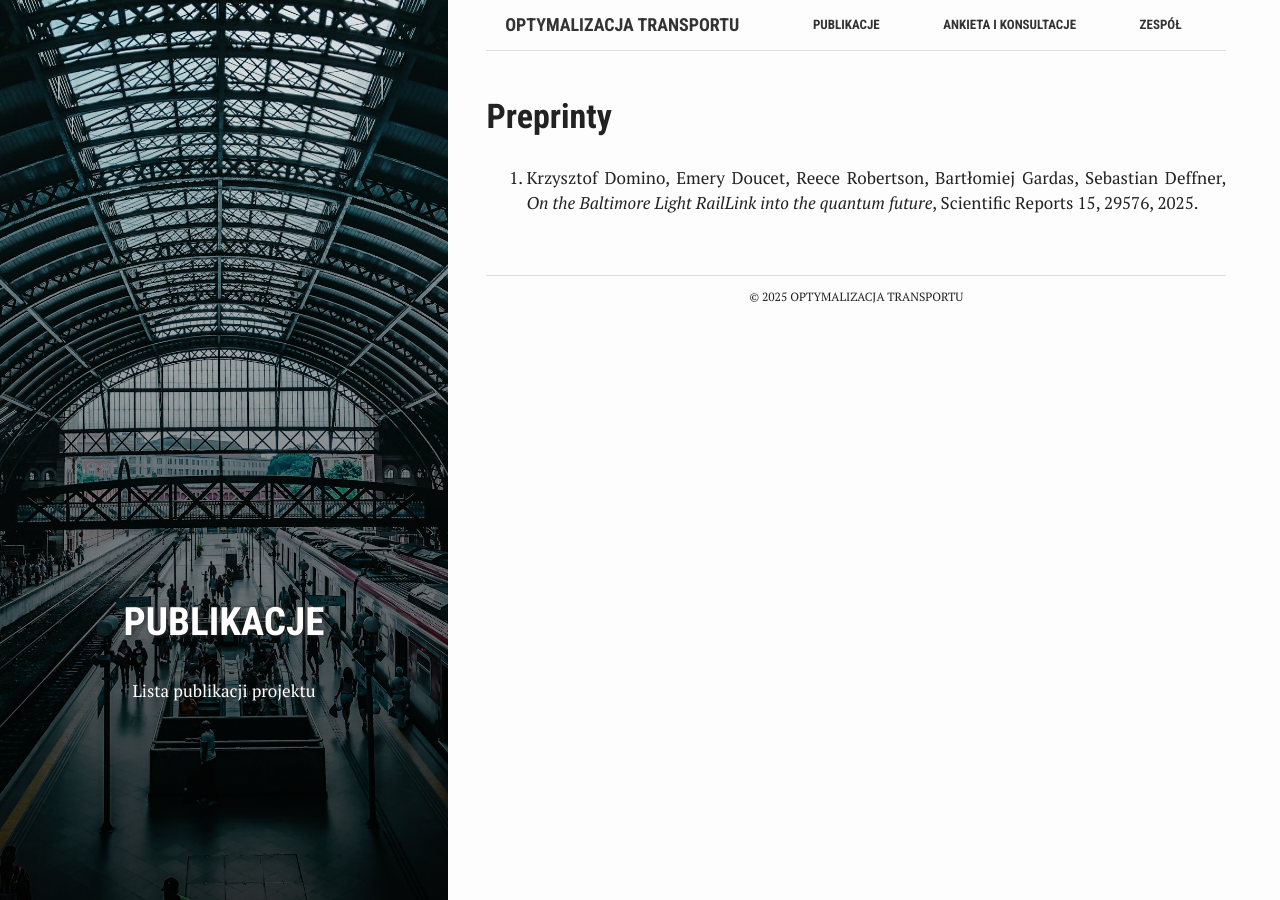
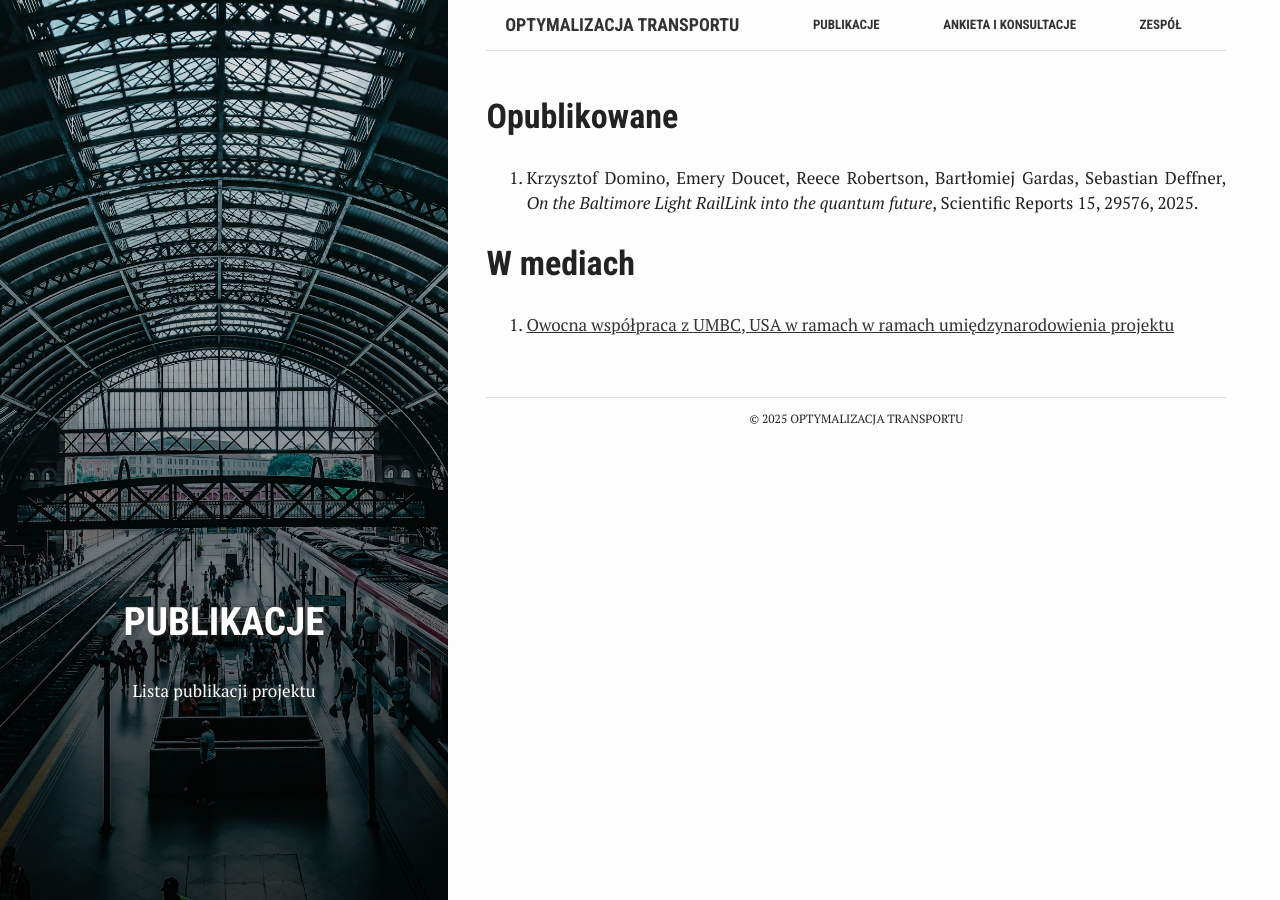
Before and after one commit to iitis/optipubtrans-website, a Jekyll site: the page built from papers.md, in a window 1280 px wide. Built offline with Jekyll 4.4.1, drawn with Linux system fonts in a browser that asks for light colours.

Commit message:
add coop info

```diff
--- a/papers.md
+++ b/papers.md
@@ -7,5 +7,10 @@ summary: "Lista publikacji projektu"
 active: true
 ---
 
-# Preprinty
+# Opublikowane
+
 1. Krzysztof Domino, Emery Doucet, Reece Robertson, Bartłomiej Gardas, Sebastian Deffner, *On the Baltimore Light RailLink into the quantum future*, Scientific Reports 15, 29576, 2025.
+
+# W mediach
+
+1. <a href="https://umbc.edu/stories/quantum-on-track-for-train-scheduling/">Owocna współpraca z UMBC, USA w ramach w ramach umiędzynarodowienia projektu</a>
```
Also changed, not shown: index.md (+4 -0 lines).
